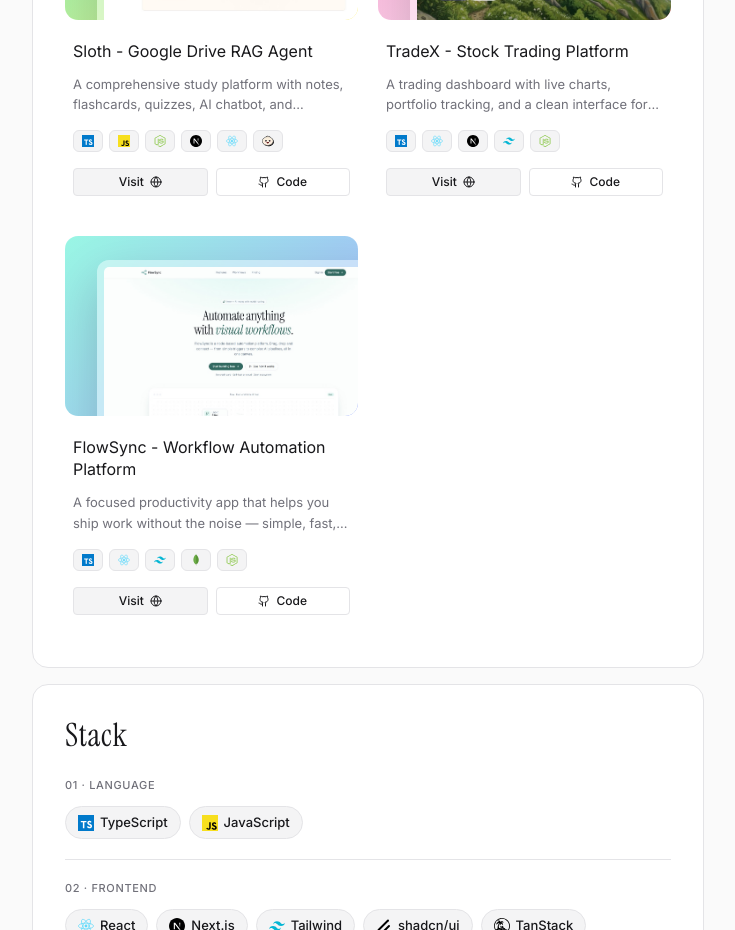
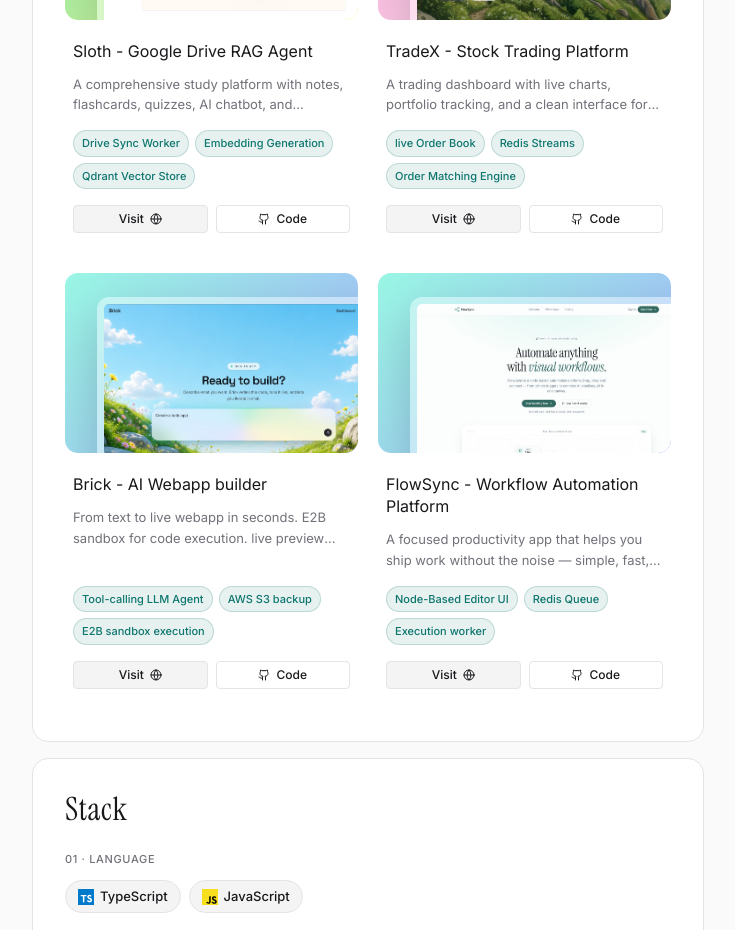
Before and after one commit to Princebusa/princefolio, a React (Vite) app: page / in a window 1280 px wide. Shown: the part 940-1870 px from the top of the page, without its empty margins (272-1007 px from the left). Built offline with nearby package versions, Linux system fonts and the light colour scheme.

Commit message:
added new project and ui changes

```diff
--- a/src/components/projectsCard.tsx
+++ b/src/components/projectsCard.tsx
@@ -64,13 +64,12 @@
         </p>
 
         <div className="mt-auto flex flex-wrap gap-1.5 pt-1">
-          {project.tech.map((item) => (
+          {project.highlights.map((point) => (
             <span
-              key={item.id}
-              className="inline-flex items-center gap-1.5 rounded-md border border-[var(--border)] bg-[var(--lumen-dark)] px-2 py-1 text-[11px] font-medium text-[var(--charcoal)]"
+              key={point}
+              className="inline-flex items-center rounded-full border border-[var(--dawn)]/20 bg-[var(--dawn)]/10 px-2 py-1 text-[11px] font-medium text-[var(--dawn)]"
             >
-              <img src={item.icon} alt="" className="h-3 w-3" />
-
+              {point}
             </span>
           ))}
         </div>
--- a/src/data/projects.ts
+++ b/src/data/projects.ts
@@ -1,19 +1,7 @@
 import TradeX from "../assets/tradex.jpeg";
 import sloth from "../assets/sloth.png";
+import brick from "../assets/brick.jpeg";
 import flow from "../assets/syncflow.jpeg";
-import ts from "../assets/tech/typescript.svg";
-import js from "../assets/tech/js.svg";
-import node from "../assets/tech/nodejs.svg";
-import next from "../assets/tech/nextjs2-light.svg";
-import react from "../assets/tech/react.svg";
-import bun from "../assets/tech/bun.svg";
-import tailwind from "../assets/tech/tailwindcss.svg";
-import mongo from "../assets/tech/mongodb.svg";
-
-export type ProjectTech = {
-  id: string;
-  icon: string;
-};
 
 export type Project = {
   id: string;
@@ -23,7 +11,7 @@
   gradient: string;
   demoUrl?: string;
   codeUrl?: string;
-  tech: ProjectTech[];
+  highlights: string[];
 };
 
 /** Add a new project here — it will show up automatically in the grid. */
@@ -35,15 +23,12 @@
       "A comprehensive study platform with notes, flashcards, quizzes, AI chatbot, and interactive learning tools.",
     image: sloth,
     gradient: "linear-gradient(135deg, #86efac 0%, #fef08a 100%)",
-    demoUrl: "#",
+    demoUrl: "https://sloth.princebusa.com",
     codeUrl: "https://github.com/Princebusa/Sloth-RAG-agent",
-    tech: [
-      { id: "ts", icon: ts },
-      { id: "js", icon: js },
-      { id: "node", icon: node },
-      { id: "next", icon: next },
-      { id: "react", icon: react },
-      { id: "bun", icon: bun },
+    highlights: [
+      "Drive Sync Worker",
+      "Embedding Generation",
+      "Qdrant Vector Store",
     ],
   },
   {
@@ -55,12 +40,26 @@
     gradient: "linear-gradient(135deg, #f9a8d4 0%, #fbcfe8 55%, #fda4af 100%)",
     demoUrl: "https://tradex.princebusa.com",
     codeUrl: "https://github.com/Princebusa/CEX",
-    tech: [
-      { id: "ts", icon: ts },
-      { id: "react", icon: react },
-      { id: "next", icon: next },
-      { id: "tailwind", icon: tailwind },
-      { id: "node", icon: node },
+    highlights: [
+      "live Order Book",
+      "Redis Streams",
+      "Order Matching Engine",
+    ],
+  },
+  {
+    id: "brick",
+    title: "Brick - AI Webapp builder",
+    description:
+      "From text to live webapp in seconds. E2B sandbox for code execution. live preview and aws s3 backup so you never lost your work.",
+    image: brick,
+    gradient: "linear-gradient(135deg, #99f6e4 0%, #a5b4fc 100%)",
+    demoUrl: "https://brick.princebusa.com",
+    codeUrl: "https://github.com/Princebusa/brick",
+    highlights: [
+      "Tool-calling LLM Agent",
+      "AWS S3 backup",
+      "E2B sandbox execution",
+
     ],
   },
   {
@@ -72,12 +71,10 @@
     gradient: "linear-gradient(135deg, #99f6e4 0%, #a5b4fc 100%)",
     demoUrl: "#",
     codeUrl: "https://github.com/Princebusa/FlowSync",
-    tech: [
-      { id: "ts", icon: ts },
-      { id: "react", icon: react },
-      { id: "tailwind", icon: tailwind },
-      { id: "mongo", icon: mongo },
-      { id: "node", icon: node },
+    highlights: [
+      "Node-Based Editor UI",
+      "Redis Queue",
+      "Execution worker",
     ],
   },
 ];
```
Also changed, not shown: src/assets/brick.jpeg (added), src/assets/tech/langchain.svg (added).
